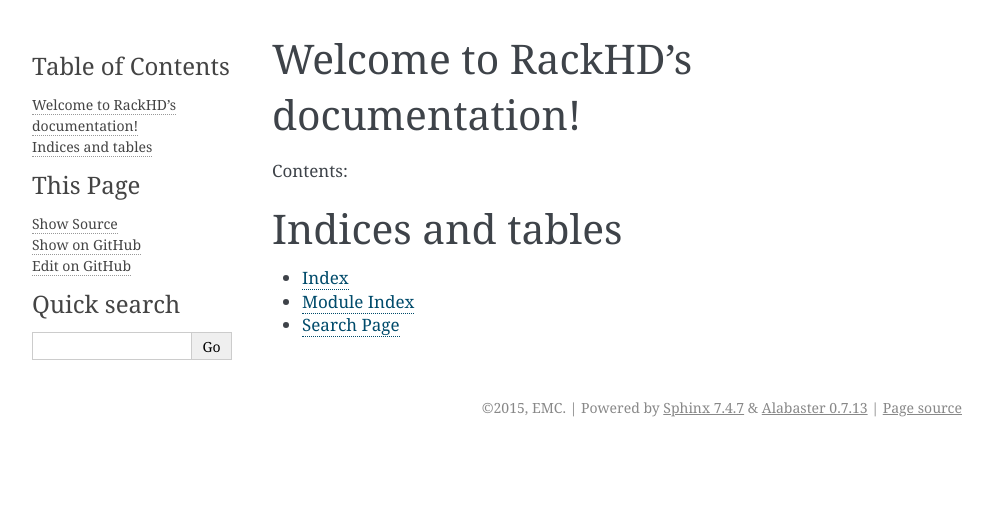
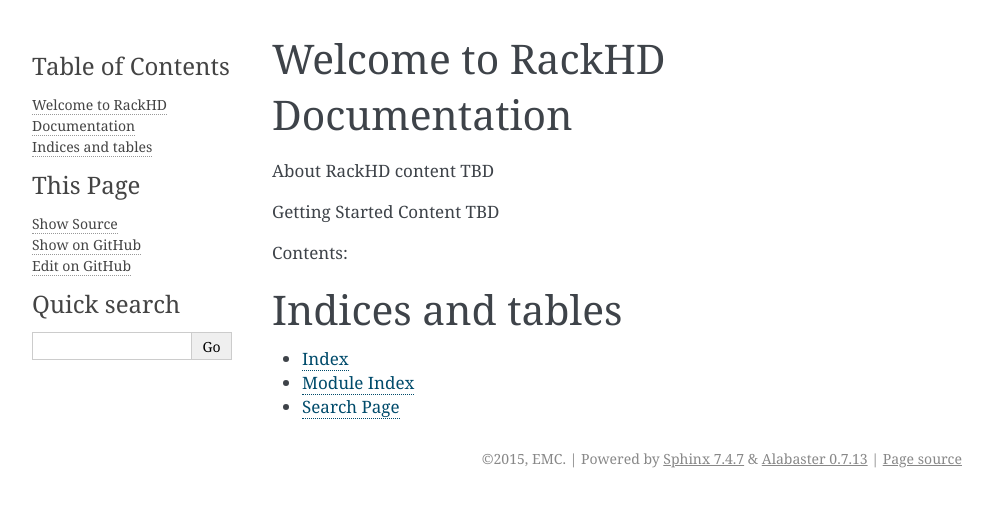
Before and after one commit to RackHD/docs, a Sphinx documentation site: the page built from docs/index.rst, in a window 1280 px wide. Shown: the top 507 px of the page, without its empty margins (148-1141 px from the left). Built offline with Sphinx 7.4.7, drawn with Linux system fonts in a browser that asks for light colours.

Commit message:
added a few categories to front page

```diff
--- a/docs/index.rst
+++ b/docs/index.rst
@@ -3,8 +3,13 @@
    You can adapt this file completely to your liking, but it should at least
    contain the root `toctree` directive.
 
-Welcome to RackHD's documentation!
+Welcome to RackHD Documentation
 ==================================
+About RackHD
+content TBD
+
+Getting Started
+Content TBD
 
 Contents:
 
```
